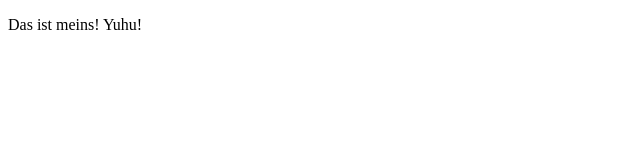
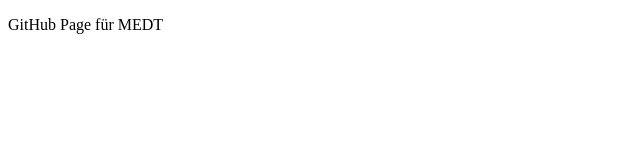
Before and after one commit to DominikHTL/dominikhtl.github.io, a plain HTML site: page index.html in a window 1280 px wide. Shown: the full height of the page, 0-640 px from the left. Drawn offline with Linux system fonts and the light colour scheme.

Commit message:
GitHub Page für MEDT

```diff
--- a/index.html
+++ b/index.html
@@ -4,9 +4,9 @@
     <meta charset="UTF-8">
     <meta http-equiv="X-UA-Compatible" content="IE=edge">
     <meta name="viewport" content="width=device-width, initial-scale=1.0">
-    <title>Hallo Welt</title>
+    <title>MEDT - GitHub Page</title>
 </head>
 <body>
-    <p>Das ist meins! Yuhu!</p>
+    <p>GitHub Page für MEDT</p>
 </body>
 </html>
```
